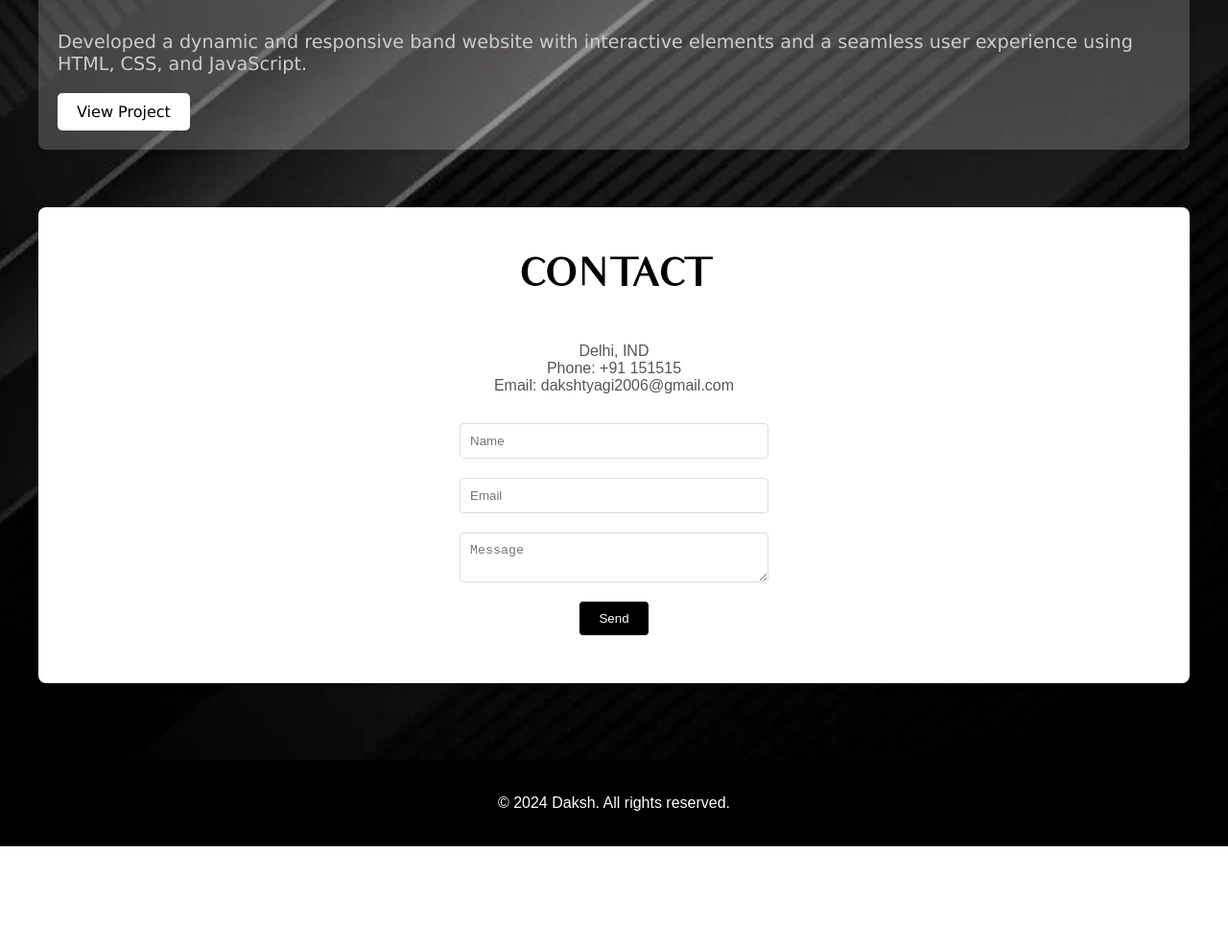
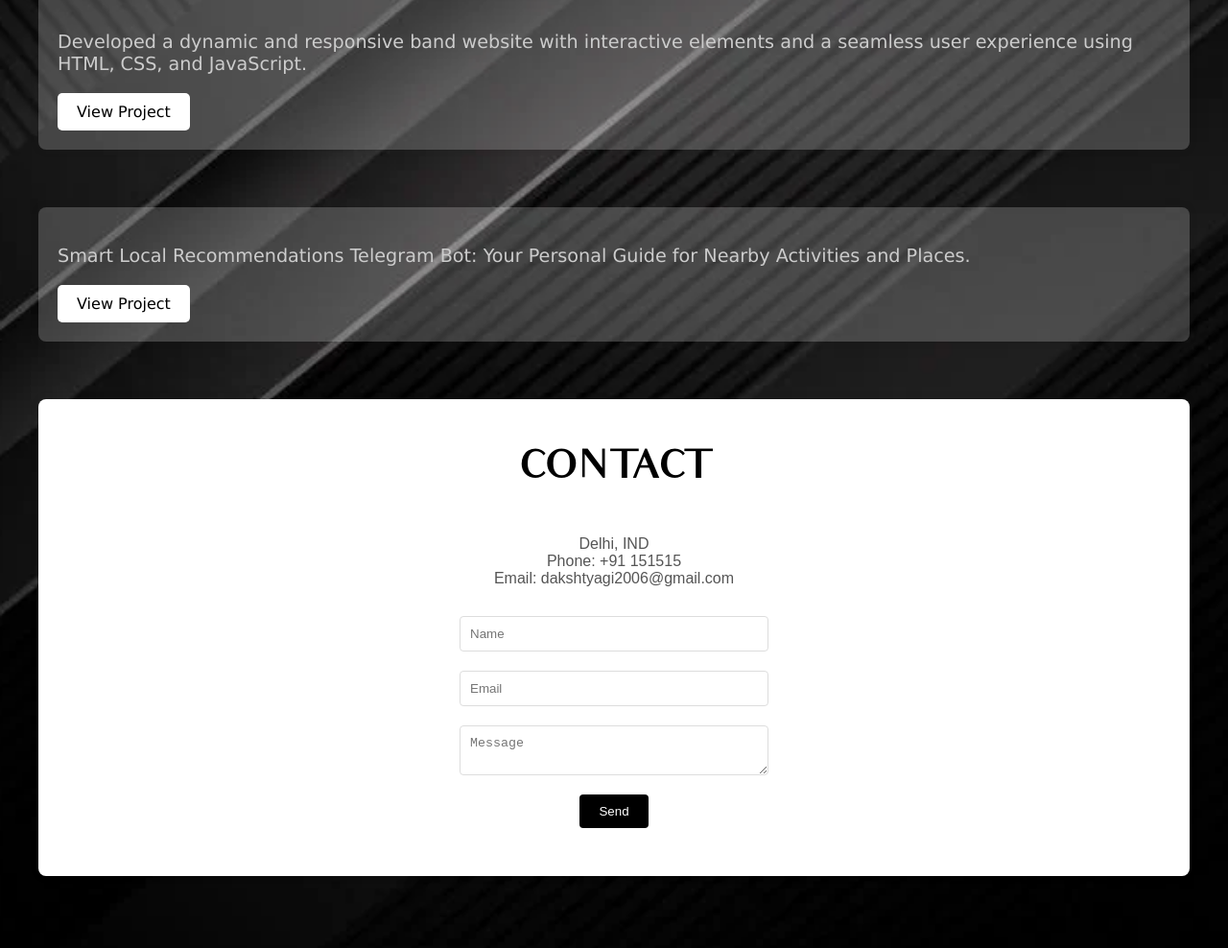
Before and after one commit to dakshhtyagiii/Daksh-bio, a website: page index.html in a window 1280 px wide. Shown: the part 751-1739 px from the top of the page at 96% size. Before the commit the page ends 1633 px from the top, so only its background shows below. Drawn offline with Linux system fonts and the light colour scheme.

Commit message:
new link

```diff
--- a/index.html
+++ b/index.html
@@ -359,6 +359,13 @@
                 </p>
                 <a href="https://bandfolio.netlify.app" target="_blank">View Project</a>
             </div>
+            <!-- New project section for Telegram bot -->
+            <div class="project">
+                <p>
+                    Smart Local Recommendations Telegram Bot: Your Personal Guide for Nearby Activities and Places.
+                </p>
+                <a href="https://telegram.me/vicinocafe_bot" target="_blank">View Project</a>
+            </div>
         </section>
         <section id="contact" class="contact-section">
             <h2 font-family: Audrey >CONTACT</h2>
--- a/package.json
+++ b/package.json
@@ -9,5 +9,6 @@
   "author": "",
   "license": "ISC",
   "dependencies": {
+    "nodemailer": "^6.9.13"
   }
 }
```
Also changed, not shown: 2 other files.
